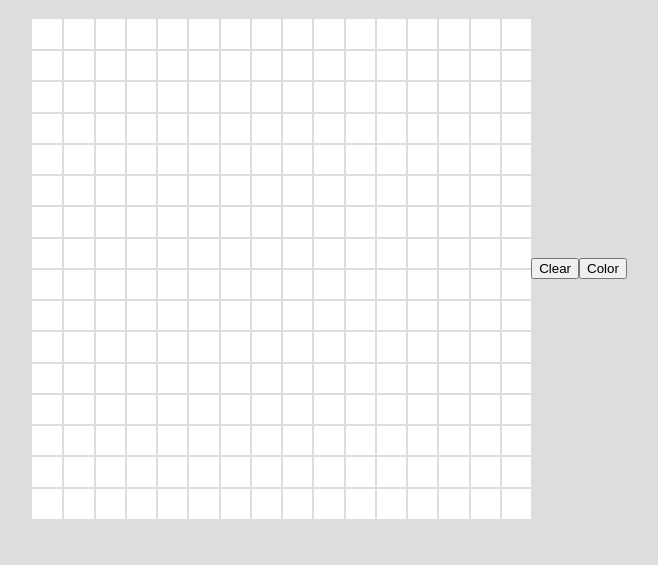
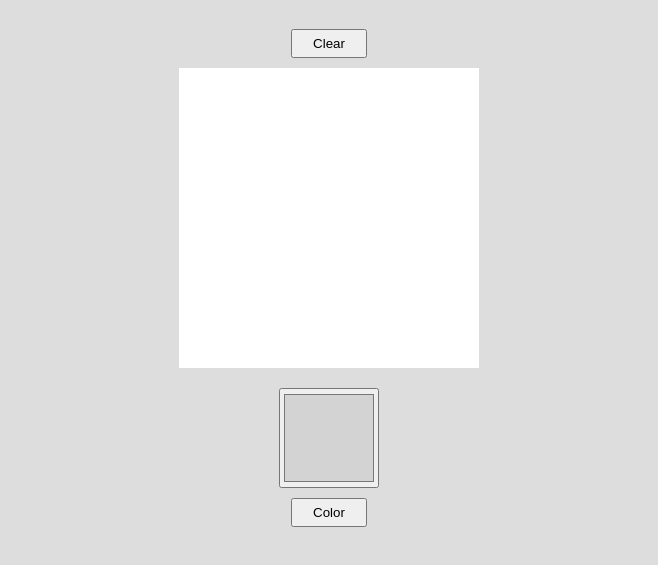
Before and after one commit to triznylaras/etch-a-sketch, a plain HTML site: page index.html in a window 1280 px wide. Shown: the part 61-626 px from the top of the page, without its empty margins (311-969 px from the left). Drawn offline with Linux system fonts and the light colour scheme.

Commit message:
Add color picker

```diff
--- a/etch-a-sketch.css
+++ b/etch-a-sketch.css
@@ -18,17 +18,19 @@ body {
 }
 
 main {
-  display: flex;
+  display: inline-table;
   justify-content: center;
   align-items: center;
+  margin: auto;
   height: 100%;
   width: 100%;
 }
 
 #grid-cont {
   display: grid;
-  width: 500px;
-  height: 500px;
+  width: 300px;
+  height: 300px;
+  margin: auto;
   justify-content: center;
   align-items: center;
   background: white;
@@ -37,12 +39,44 @@ main {
 .grid-item {
   width: 100%;
   height: 100%;
-  border: 1px solid var(--primary-light);
 }
 
-.clear-btn {
+.clear-div {
   display: flex;
   justify-content: center;
   align-items: center;
-  padding: 10px;
+  margin: auto;
+  width: 100%;
+  height: 100%;
 }
+
+#clear-btn {
+  display: flex;
+  padding: 5px 20px 5px 20px;
+  margin: auto;
+  margin-top: 10px;
+  margin-bottom: 10px;
+}
+
+.grid-settings {
+  display: flex;
+  justify-content: center;
+  align-items: center;
+  margin: auto;
+}
+
+#color-picker {
+  display: flex;
+  width: 100px;
+  height: 100px;
+  margin: auto;
+  margin-top: 20px;
+}
+
+#color-btn {
+  display: flex;
+  margin: auto;
+  margin-top: 10px;
+  margin-bottom: 10px;
+  padding: 5px 20px 5px 20px;
+}
--- a/index.html
+++ b/index.html
@@ -9,11 +9,14 @@
 <body>
   <h1>Etch-a-Sketch</h1>
     <main>
-      <div id="grid-cont">
-
+      <div id="clear-div">
+        <button id="clear-btn">Clear</button>
       </div>
-      <button id="clear-btn">Clear</button>
-      <button id="color-btn">Color</button>
+      <div id="grid-cont"></div>
+      <div id="grid-settings">
+        <input id="color-picker" type="color" value="#d3d3d3"/>
+        <button id="color-btn">Color</button>
+      </div>
     </main>
     <script type="text/javascript" src="etch-a-sketch.js"></script>
 </body>
```
